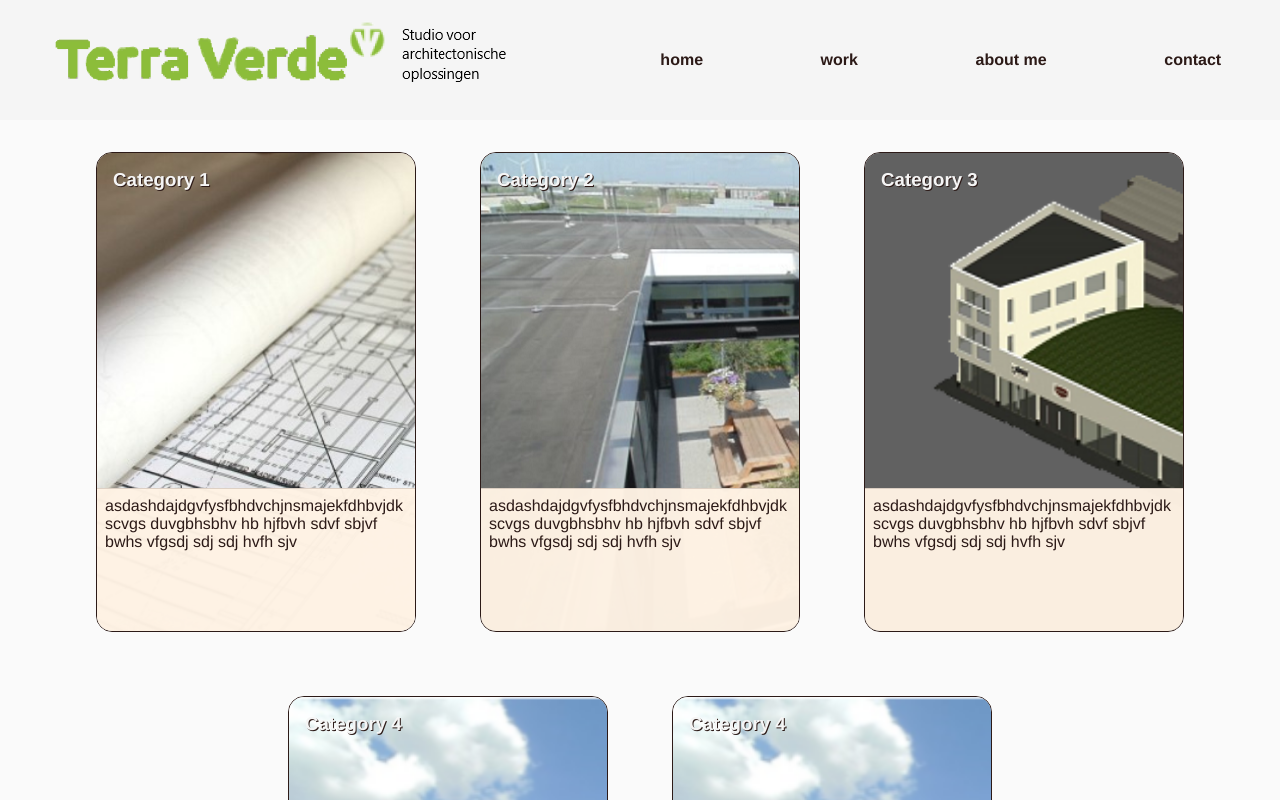
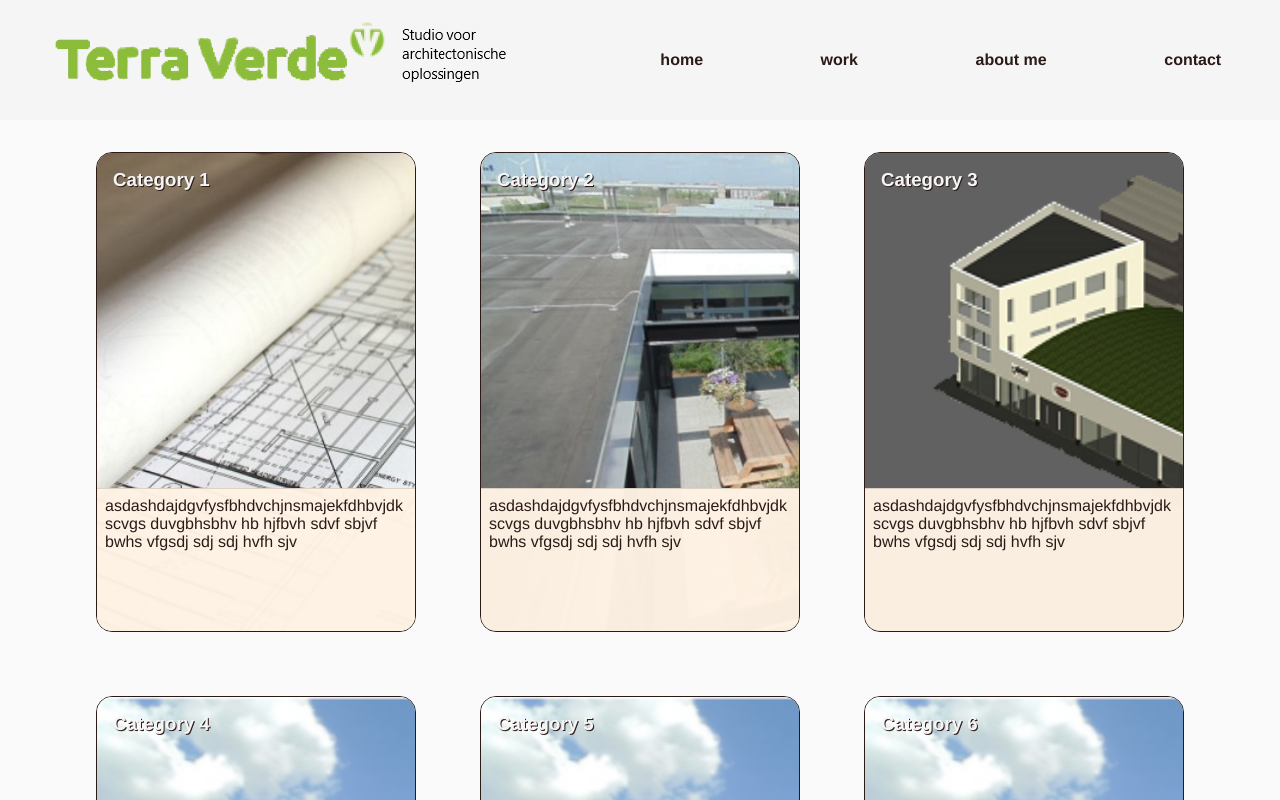
Before and after one commit to LuckyLuuk12/studio-terraverde, a SvelteKit app in the folder svelte/: page /work in a window 1280 px wide. Shown: the top 800 px of the page. Built offline with nearby package versions, Linux system fonts and the light colour scheme.

Commit message:
feat: test commit for cloudflare pages

```diff
--- a/svelte/src/routes/work/+page.svelte
+++ b/svelte/src/routes/work/+page.svelte
@@ -10,7 +10,8 @@
   <Card title="Category 2" content="asdashdajdgvfysfbhdvchjnsmajekfdhbvjdkscvgs duvgbhsbhv hb hjfbvh sdvf sbjvf bwhs vfgsdj sdj sdj hvfh sjv" src={cat2}/>
   <Card title="Category 3" content="asdashdajdgvfysfbhdvchjnsmajekfdhbvjdkscvgs duvgbhsbhv hb hjfbvh sdvf sbjvf bwhs vfgsdj sdj sdj hvfh sjv" src={cat3}/>
   <Card title="Category 4" content="asdashdajdgvfysfbhdvchjnsmajekfdhbvjdkscvgs duvgbhsbhv hb hjfbvh sdvf sbjvf bwhs vfgsdj sdj sdj hvfh sjv" src={cat4}/>
-  <Card title="Category 4" content="asdashdajdgvfysfbhdvchjnsmajekfdhbvjdkscvgs duvgbhsbhv hb hjfbvh sdvf sbjvf bwhs vfgsdj sdj sdj hvfh sjv" src={cat4}/>
+  <Card title="Category 5" content="asdashdajdgvfysfbhdvchjnsmajekfdhbvjdkscvgs duvgbhsbhv hb hjfbvh sdvf sbjvf bwhs vfgsdj sdj sdj hvfh sjv" src={cat4}/>
+  <Card title="Category 6" content="asdashdajdgvfysfbhdvchjnsmajekfdhbvjdkscvgs duvgbhsbhv hb hjfbvh sdvf sbjvf bwhs vfgsdj sdj sdj hvfh sjv" src={cat4}/>
 </main>
 <style lang="scss">
 	@import '$lib/colors';
```
